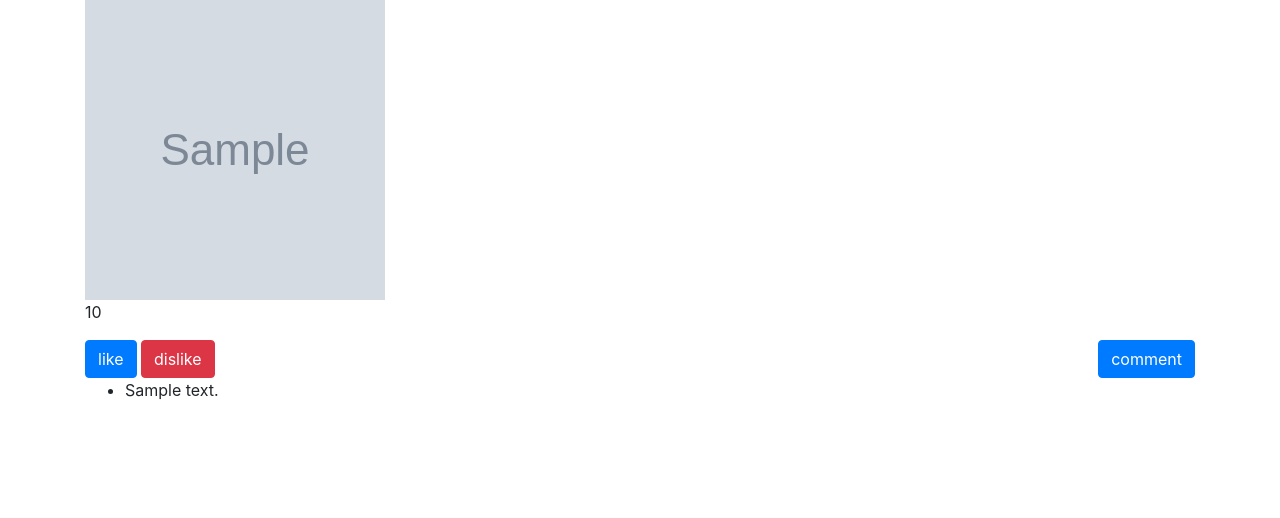
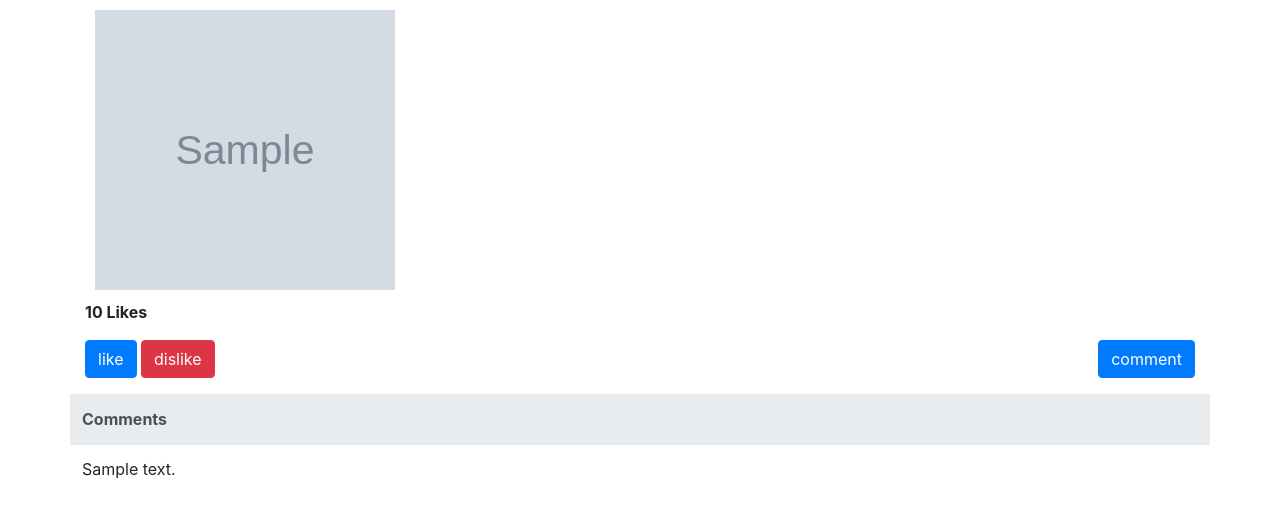
Before and after one commit to anwar03/PhotoShare, a Django app: template project-base/templates/album-details.html in a window 1280 px wide. Shown: the part 56-574 px from the top of the page. Run offline with Django 3.2, Linux system fonts and the light colour scheme; the template is opened without the code that fills it: most values are stand-ins (such as "Sample title", 1, 10 or a date in 2020); grey boxes marked "Sample" are stand-in pictures; some libraries are stand-ins or nearby versions; some web fonts are replaced.

Commit message:
checking commit

```diff
--- a/project-base/album/models.py
+++ b/project-base/album/models.py
@@ -35,6 +35,10 @@ class Album(models.Model):
     def __str__(self):
         return self.name
 
+    def get_absulate_url(self):
+        url = reverse('album-details', kwargs={ 'pk': self.id } )
+        return "%s%s" % ('http://localhost:8000', url)
+
 
 
 
--- a/project-base/comment/views.py
+++ b/project-base/comment/views.py
@@ -7,6 +7,7 @@ from django.urls import reverse_lazy
 
 from .forms import CommentForm
 from .models import Comment
+from album.models import Album
 
 
 class CommentCreateView(CreateView):
--- a/project-base/like/urls.py
+++ b/project-base/like/urls.py
@@ -4,7 +4,7 @@ from django.conf.urls import url
 from . import views
 
 urlpatterns = [
-    url(r'^(?P<pk>\d+)/like/$', views.LikeCreate.as_view(), name='like'),
+    url(r'^(?P<pk>\d+)/like/$', views.Like.as_view(), name='like'),
     url(r'^(?P<like_pk>\d+)/dislike/$', views.DisLike.as_view(), name='dislike'),
 
 ]
--- a/project-base/templates/album-details.html
+++ b/project-base/templates/album-details.html
@@ -1,13 +1,14 @@
 {% extends 'base.html' %}
 
 {% block content %}
-{% for album in albums %}
+
 <div class="row">
-    <div class="col" >
-        <img src="{{ album.image.url }}" alt="{{ album.image }}" class="image">
+	{% for album in albums %}
+    <div class="col-sm ">
+      <img src="{{ album.image.image.url }}" alt="{{ album.image.image }}" class="image">
     </div>
-</div>
-{% endfor %}
+    {% endfor %}
+  </div>
 
 {% include 'comment-list.html' %}
 
--- a/project-base/templates/comment-list.html
+++ b/project-base/templates/comment-list.html
@@ -1,13 +1,24 @@
 
-<p>{{ likes }}</p><a class="btn btn-primary" href="{% url 'like' album.pk %}">like</a>
+<p class="font-weight-bold">{{ likes }} Likes</p>
+<a class="btn btn-primary" href="{% url 'like' album.pk %}">like</a>
+{% if likes > 0 %}
 <a class="btn btn-danger" href="{% url 'dislike' like.id %}">dislike</a>
+{% endif %}
 <a class="btn btn-primary float-right" href="{% url 'comment' album.pk %}">comment</a>
-{% for comment in comments %}
-<div class="row">
-    <div class="col" >
-        <ul>
-            <li>{{ comment.comment }}</li>
-        </ul>
-    </div>
+
+<div class="row mt-3">
+
+	<table class="table">
+		<thead class="thead-light">
+			<th>Comments</th>
+		</thead>
+		{% for comment in comments %}
+		<tbody>
+			<tr>
+				<td>{{ comment.comment }}</td>
+			</tr>
+		</tbody>
+		{% endfor %}
+	</table>
+
 </div>
-{% endfor %}
--- a/project-base/templates/comment.html
+++ b/project-base/templates/comment.html
@@ -8,5 +8,5 @@
     <button type="submit">comment</button>
   </form>
 
- <a class="btn btn-primary" href="{% url 'album-details' album.id %}">Album</a>
+ <a class="btn btn-primary mt-3" href="{% url 'album-details' album.id %}">Album</a>
 {% endblock %}
--- a/static/css/style.css
+++ b/static/css/style.css
@@ -20,5 +20,7 @@ table-header{
 
 .image{
   width: 300px;
-  height: 300px;
+  height: 280px;
+  margin: 10px;
+
 }
```
Also changed, not shown: project-base/album/urls.py (+5 -2 lines), project-base/album/views.py (+8 -7 lines), project-base/like/views.py (+2 -5 lines).
